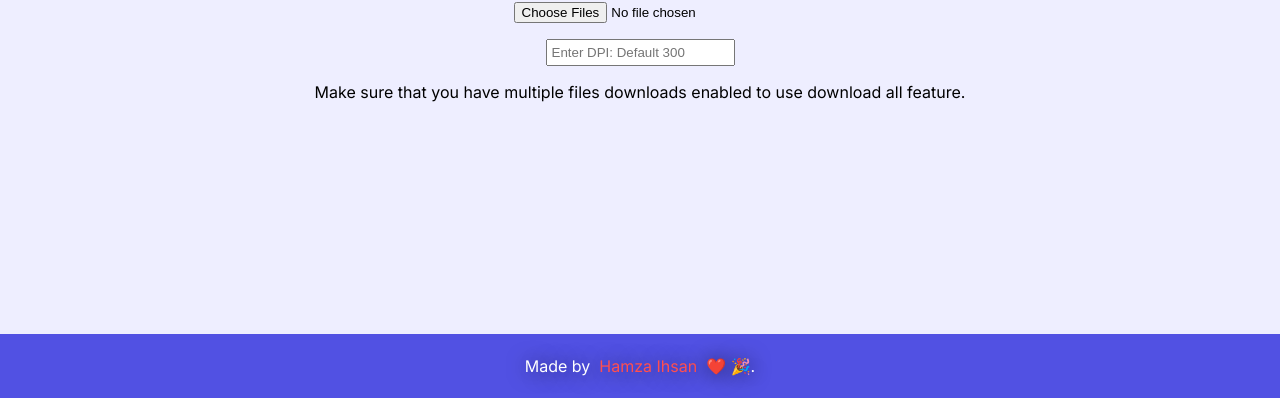
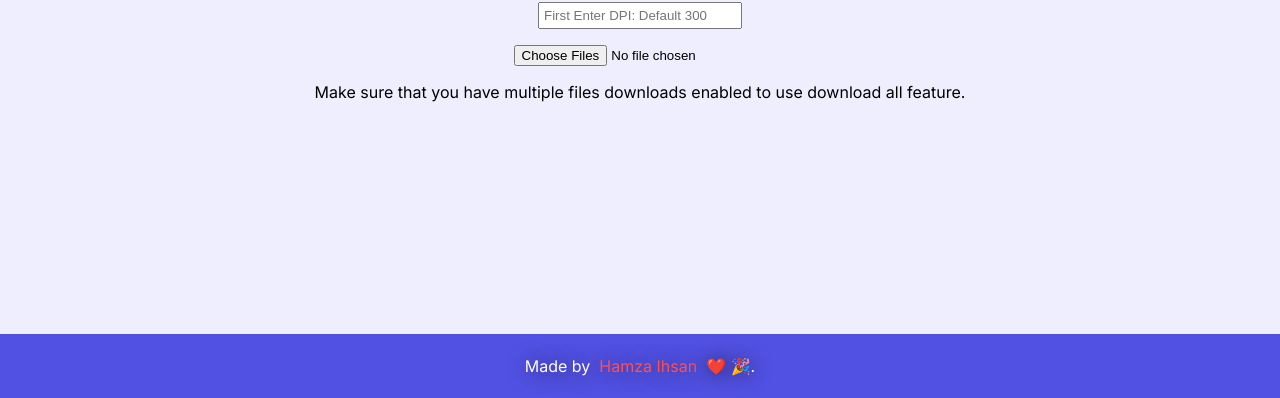
Before and after one commit to thehamzaihsan/dpi-changer-app, a website built with Vite: page index.html in a window 1280 px wide. Shown: the part 402-800 px from the top of the page. Built offline with nearby package versions, Linux system fonts and the light colour scheme.

Commit message:
minor UX changes

```diff
--- a/index.html
+++ b/index.html
@@ -16,9 +16,9 @@
     <img src="./logo.svg" alt="" class="logo">
     <h1>Image DPI Changer</h1>
     <div class="input">
+      <input type="number" placeholder="First Enter DPI: Default 300" id="dpi-number">
       <input type="file" name="image-upload" id="image-upload" multiple>
       <progress value="0" max="100"></progress>
-      <input type="number" placeholder="Enter DPI: Default 300" id="dpi-number">
       <button type="button" id="downloadall"> Download all</button>
       <p>Make sure that you have multiple files downloads enabled to use download all feature.</p>
     </div>
--- a/style.css
+++ b/style.css
@@ -91,6 +91,7 @@ button{
 #dpi-number{
   padding: 0.25rem;
   width: fit-content;
+  min-width: 12rem;
 }
 
 .input p{
```
